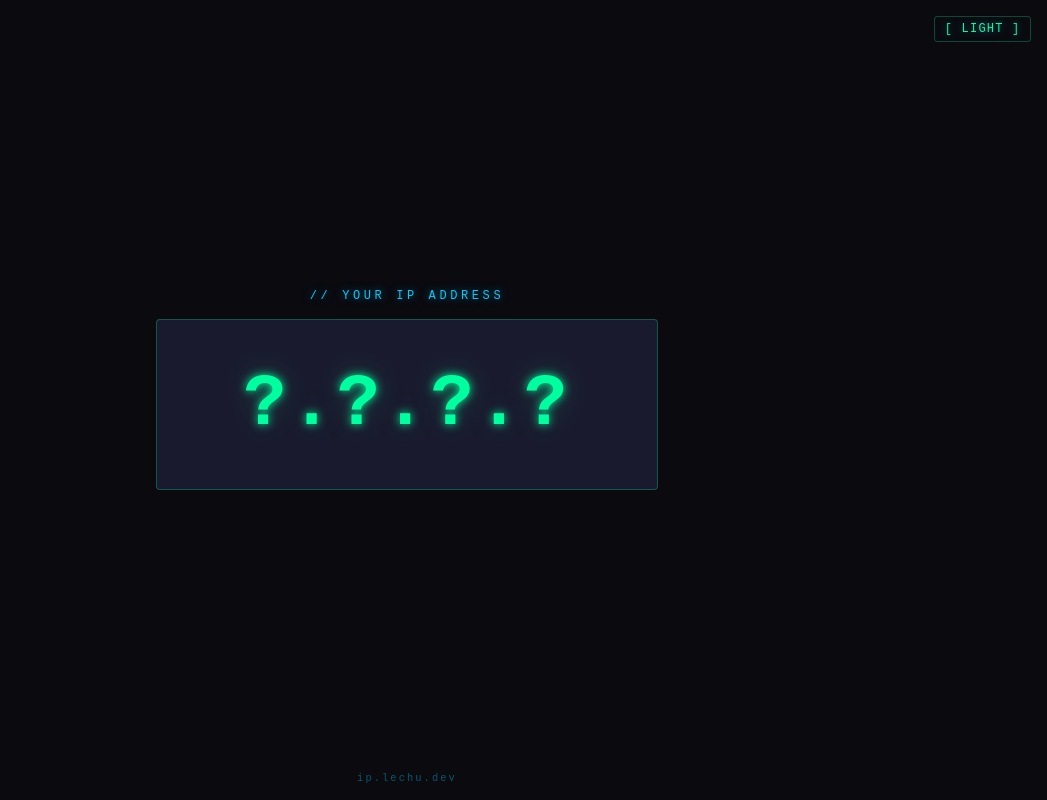
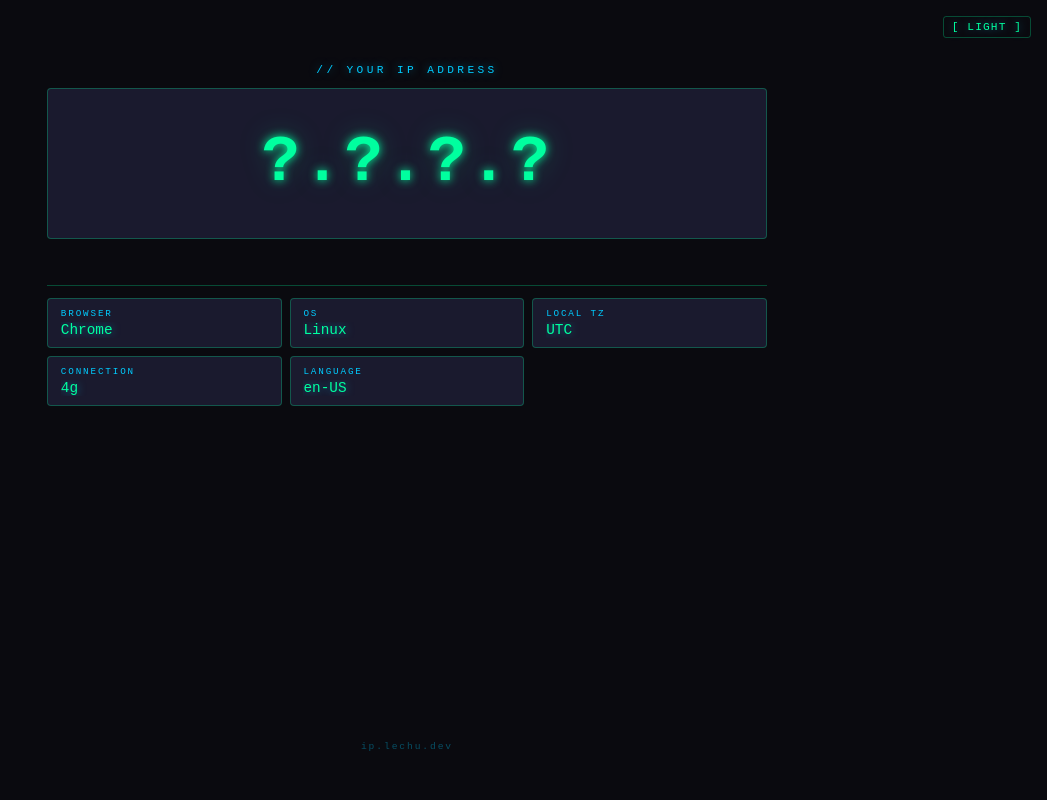
Before and after one commit to lechu77/MyIPbyLechu, a plain HTML site: page index.html in a window 1280 px wide. Shown: the whole page, without its empty margins (233-1280 px from the left). Drawn offline with nearby package versions, Linux system fonts and the light colour scheme; no server answers.

Commit message:
feat: add geo map, widgets (country+flag, city, tz, org, browser, os, connection, language)

```diff
--- a/index.html
+++ b/index.html
@@ -4,6 +4,7 @@
   <meta charset="UTF-8">
   <meta name="viewport" content="width=device-width, initial-scale=1.0">
   <title>ip.lechu.dev</title>
+  <link rel="stylesheet" href="https://unpkg.com/leaflet@1.9.4/dist/leaflet.css">
   <style>
     :root {
       --bg: #0a0a0f;
@@ -25,6 +26,7 @@
       --border: #007a3d44;
     }
     * { box-sizing: border-box; margin: 0; padding: 0; }
+
     body {
       background: var(--bg);
       color: var(--fg);
@@ -33,29 +35,38 @@
       display: flex;
       flex-direction: column;
       align-items: center;
-      justify-content: center;
+      padding: 4rem 1rem 3rem;
+      gap: 1.5rem;
       transition: background .3s, color .3s;
     }
-    .container {
-      text-align: center;
-      padding: 2rem;
+
+    /* ── central column ── */
+    .card {
+      width: 100%;
+      max-width: 720px;
     }
+
+    /* ── IP block ── */
     .label {
-      font-size: .75rem;
+      font-size: .7rem;
       letter-spacing: .3em;
       color: var(--fg2);
       text-shadow: var(--glow2);
       text-transform: uppercase;
-      margin-bottom: 1rem;
+      margin-bottom: .75rem;
+      text-align: center;
     }
     .ip {
-      font-size: clamp(2rem, 8vw, 4.5rem);
+      display: block;
+      width: 100%;
+      font-size: clamp(1.8rem, 7vw, 4rem);
       font-weight: bold;
       letter-spacing: .05em;
+      text-align: center;
       text-shadow: var(--glow);
       border: 1px solid var(--border);
       background: var(--dim);
-      padding: .6em 1.2em;
+      padding: .6em 1em;
       border-radius: 4px;
       cursor: pointer;
       user-select: all;
@@ -63,14 +74,66 @@
     }
     .ip:hover { text-shadow: var(--glow), 0 0 60px var(--fg); }
     .copy-hint {
-      font-size: .7rem;
+      font-size: .65rem;
       color: var(--fg2);
-      margin-top: .6rem;
+      margin-top: .5rem;
       letter-spacing: .15em;
       opacity: .6;
       height: 1em;
+      text-align: center;
       transition: opacity .3s;
     }
+
+    /* ── unified widget grid ── */
+    .widgets {
+      display: grid;
+      grid-template-columns: repeat(3, 1fr);
+      gap: .5rem;
+    }
+    @media (max-width: 480px) {
+      .widgets { grid-template-columns: repeat(2, 1fr); }
+    }
+
+    .widget {
+      background: var(--dim);
+      border: 1px solid var(--border);
+      border-radius: 4px;
+      padding: .55rem .8rem;
+    }
+    .widget .key {
+      font-size: .58rem;
+      letter-spacing: .2em;
+      color: var(--fg2);
+      text-transform: uppercase;
+    }
+    .widget .val {
+      font-size: .9rem;
+      margin-top: .2rem;
+      text-shadow: var(--glow2);
+      white-space: nowrap;
+      overflow: hidden;
+      text-overflow: ellipsis;
+    }
+
+    /* section divider inside grid */
+    .divider {
+      grid-column: 1 / -1;
+      border: none;
+      border-top: 1px solid var(--border);
+      margin: .25rem 0;
+    }
+
+    /* ── map ── */
+    #map {
+      width: 100%;
+      height: clamp(200px, 35vw, 300px);
+      border: 1px solid var(--border);
+      border-radius: 4px;
+      filter: saturate(.7) brightness(.85);
+    }
+    [data-theme="light"] #map { filter: none; }
+
+    /* ── toggle button ── */
     .toggle {
       position: fixed;
       top: 1rem;
@@ -79,50 +142,126 @@
       border: 1px solid var(--border);
       color: var(--fg);
       font-family: var(--font);
-      font-size: .75rem;
+      font-size: .7rem;
       letter-spacing: .1em;
-      padding: .4em .8em;
+      padding: .35em .7em;
       cursor: pointer;
       border-radius: 3px;
       text-shadow: var(--glow2);
       transition: all .2s;
     }
     .toggle:hover { background: var(--dim); }
+
     footer {
-      position: fixed;
-      bottom: 1rem;
-      font-size: .65rem;
+      font-size: .6rem;
       color: var(--fg2);
-      opacity: .4;
+      opacity: .35;
       letter-spacing: .2em;
+      margin-top: auto;
+      padding-top: 1rem;
     }
   </style>
 </head>
 <body>
   <button class="toggle" onclick="toggleTheme()" id="themeBtn">[ LIGHT ]</button>
-  <div class="container">
+
+  <div class="card">
     <div class="label">// your ip address</div>
     <div class="ip" id="ip" onclick="copyIP()" title="click to copy">...</div>
     <div class="copy-hint" id="hint">&nbsp;</div>
   </div>
+
+  <div class="card widgets" id="widgets"></div>
+
+  <div class="card" id="map"></div>
+
   <footer>ip.lechu.dev</footer>
+
+  <script src="https://unpkg.com/leaflet@1.9.4/dist/leaflet.js"></script>
   <script>
-    // IP is injected by the Cloudflare Worker as a global variable
-    // Falls back to a public API if running locally
-    function init() {
-      if (typeof __CF_IP !== 'undefined') {
-        document.getElementById('ip').textContent = __CF_IP;
-      } else {
-        fetch('https://api.ipify.org?format=json')
-          .then(r => r.json())
-          .then(d => document.getElementById('ip').textContent = d.ip)
-          .catch(() => document.getElementById('ip').textContent = '?.?.?.?');
+    var __CF_IP, __CF_GEO;
+
+    async function init() {
+      let ip = __CF_IP, geo = __CF_GEO;
+      if (!ip) {
+        try {
+          const d = await fetch('https://ipapi.co/json/').then(r => r.json());
+          ip  = d.ip;
+          geo = { country: d.country_code, city: d.city, region: d.region,
+                  lat: d.latitude, lon: d.longitude, tz: d.timezone,
+                  asn: d.asn, org: d.org };
+        } catch { ip = '?.?.?.?'; geo = {}; }
       }
+      document.getElementById('ip').textContent = ip;
+      renderWidgets(geo);
+      renderMap(geo);
+    }
+
+    function widget(key, val) {
+      return `<div class="widget"><div class="key">${key}</div><div class="val" title="${val}">${val}</div></div>`;
+    }
+
+    function renderWidgets(g) {
+      const ua = navigator.userAgent;
+      const localTz = Intl.DateTimeFormat().resolvedOptions().timeZone;
+      const tzVal = g?.tz
+        ? (localTz === g.tz ? `✓ ${localTz}` : `⚠ ${localTz}`)
+        : localTz;
+
+      let os = 'Unknown', browser = 'Unknown';
+      if      (/Android/.test(ua))    os = 'Android';
+      else if (/iPhone|iPad/.test(ua)) os = 'iOS';
+      else if (/Windows NT/.test(ua)) os = 'Windows';
+      else if (/Mac OS X/.test(ua))   os = 'macOS';
+      else if (/Linux/.test(ua))      os = 'Linux';
+
+      if      (/Edg\//.test(ua))                          browser = 'Edge';
+      else if (/Chrome\//.test(ua))                       browser = 'Chrome';
+      else if (/Safari\//.test(ua) && !/Chrome/.test(ua)) browser = 'Safari';
+      else if (/Firefox\//.test(ua))                      browser = 'Firefox';
+
+      const flag = g?.country
+        ? String.fromCodePoint(...[...g.country.toUpperCase()].map(c => 0x1F1E6 - 65 + c.charCodeAt(0)))
+        : '';
+      const countryLabel = flag && g?.country_name ? `${flag} ${g.country_name}`
+                         : flag ? `${flag} ${g.country}` : g?.country;
+
+      const geoFields = [
+        ['country',  countryLabel],
+        ['city',     g?.city],
+        ['timezone', g?.tz],
+        ['org',      g?.org],
+      ].filter(([,v]) => v);
+
+      const conn = navigator.connection;
+      const connVal = conn ? (conn.effectiveType || conn.type || null) : null;
+
+      const clientFields = [
+        ['browser',    browser],
+        ['os',         os],
+        ['local tz',   tzVal],
+        ['connection', connVal],
+        ['language',   navigator.language],
+      ].filter(([,v]) => v);
+
+      const html = geoFields.map(([k,v]) => widget(k, v)).join('')
+        + '<hr class="divider">'
+        + clientFields.map(([k,v]) => widget(k, v)).join('');
+
+      document.getElementById('widgets').innerHTML = html;
+    }
+
+    function renderMap(g) {
+      if (!g?.lat || !g?.lon) { document.getElementById('map').style.display = 'none'; return; }
+      const map = L.map('map', { zoomControl: true, attributionControl: false })
+                   .setView([g.lat, g.lon], 6);
+      L.tileLayer('https://{s}.tile.openstreetmap.org/{z}/{x}/{y}.png').addTo(map);
+      L.circleMarker([g.lat, g.lon], { radius: 8, color: '#00ff9f', fillColor: '#00ff9f', fillOpacity: .8 })
+       .addTo(map);
     }
 
     function copyIP() {
-      const ip = document.getElementById('ip').textContent;
-      navigator.clipboard.writeText(ip).then(() => {
+      navigator.clipboard.writeText(document.getElementById('ip').textContent).then(() => {
         const hint = document.getElementById('hint');
         hint.textContent = '// copied!';
         hint.style.opacity = '1';
@@ -138,7 +277,6 @@
       localStorage.setItem('theme', html.dataset.theme);
     }
 
-    // Restore saved theme
     const saved = localStorage.getItem('theme');
     if (saved) {
       document.documentElement.dataset.theme = saved;
```
Also changed, not shown: functions/_middleware.js (+16 -4 lines), 1 other file.
